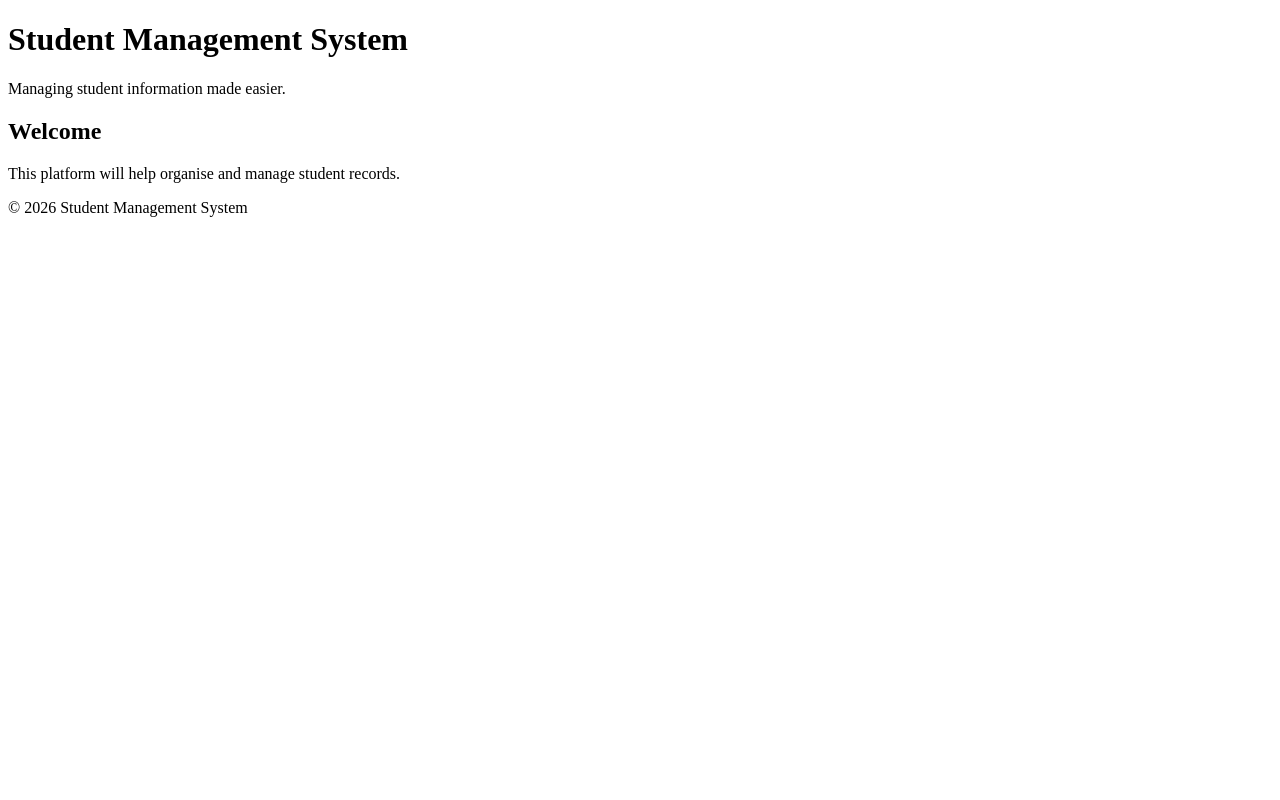
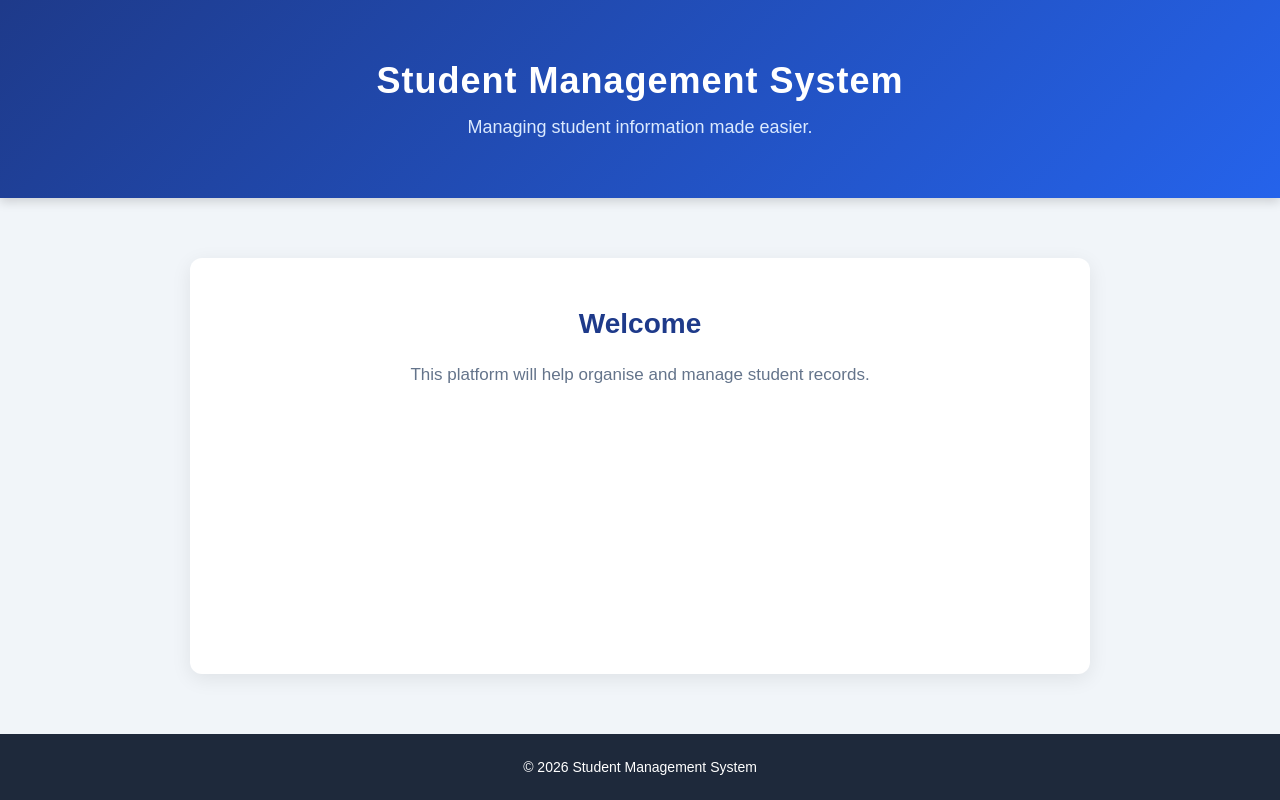
Before and after one commit to agathaapio79-ux/Student-Management-System, a plain HTML site: page index.html in a window 1280 px wide. Drawn offline with Linux system fonts and the light colour scheme.

Commit message:
Add CSS styling to Student Management System

```diff
--- /dev/null
+++ b/css/style.css
@@ -0,0 +1,106 @@
+
+/* GENERAL RESET */
+* {
+    margin: 0;
+    padding: 0;
+    box-sizing: border-box;
+}
+
+/* BODY DESIGN */
+body {
+    font-family: Arial, sans-serif;
+    background-color: #f1f5f9;
+    color: #333;
+    min-height: 100vh;
+    display: flex;
+    flex-direction: column;
+}
+
+/* HEADER DESIGN */
+header {
+    background: linear-gradient(135deg, #1e3a8a, #2563eb);
+    color: white;
+    text-align: center;
+    padding: 60px 20px;
+    box-shadow: 0 4px 10px rgba(0, 0, 0, 0.15);
+}
+
+header h1 {
+    font-size: 36px;
+    margin-bottom: 15px;
+    letter-spacing: 1px;
+}
+
+header p {
+    font-size: 18px;
+    color: #dbeafe;
+}
+
+/* MAIN SECTION */
+main {
+    background-color: white;
+    width: 85%;
+    max-width: 900px;
+    margin: 60px auto;
+    padding: 50px 30px;
+    text-align: center;
+    border-radius: 12px;
+    box-shadow: 0 5px 20px rgba(0, 0, 0, 0.08);
+    flex: 1;
+}
+
+main h2 {
+    color: #1e3a8a;
+    font-size: 28px;
+    margin-bottom: 20px;
+}
+
+main p {
+    font-size: 17px;
+    line-height: 1.8;
+    color: #64748b;
+}
+
+/* FOOTER DESIGN */
+footer {
+    background-color: #1e293b;
+    color: white;
+    text-align: center;
+    padding: 25px;
+    margin-top: auto;
+}
+
+footer p {
+    font-size: 14px;
+}
+
+/* HOVER EFFECT */
+main:hover {
+    transform: translateY(-3px);
+    transition: 0.3s ease;
+}
+
+/* RESPONSIVE DESIGN */
+@media (max-width: 600px) {
+    header {
+        padding: 40px 15px;
+    }
+
+    header h1 {
+        font-size: 26px;
+    }
+
+    header p {
+        font-size: 15px;
+    }
+
+    main {
+        width: 90%;
+        padding: 35px 20px;
+        margin: 35px auto;
+    }
+
+    main h2 {
+        font-size: 23px;
+    }
+}
--- a/index.html
+++ b/index.html
@@ -4,6 +4,7 @@
 <head>
     <meta charset="UTF-8">
     <meta name="viewport" content="width=device-width, initial-scale=1.0">
+    <link rel="stylesheet" href="css/style.css">
     <title>Student Management System</title>
 </head>
 <body>
```
